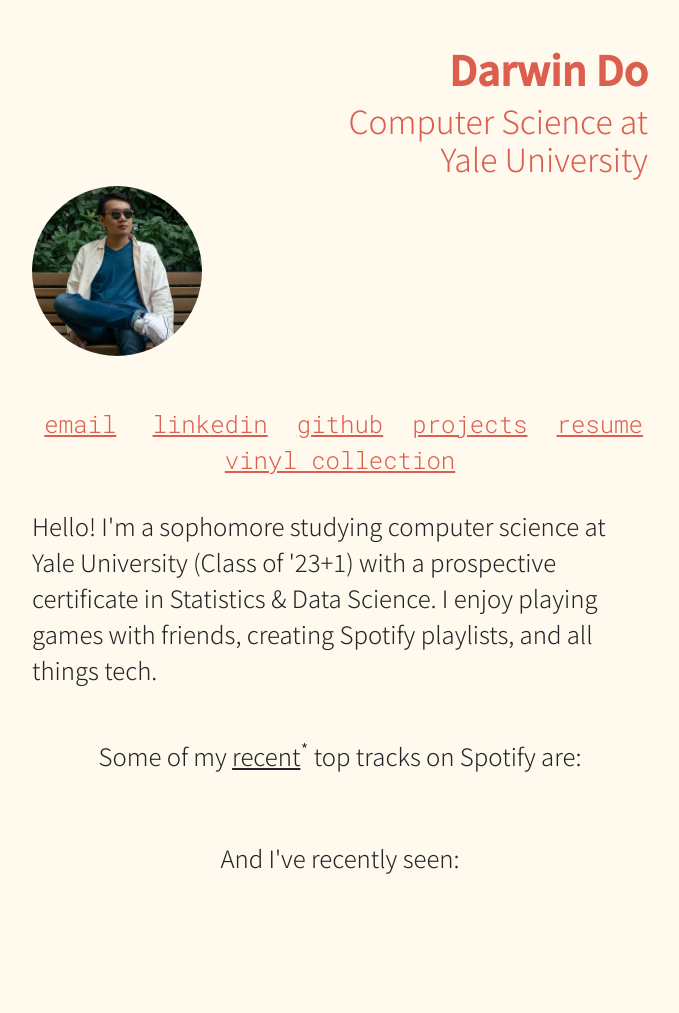
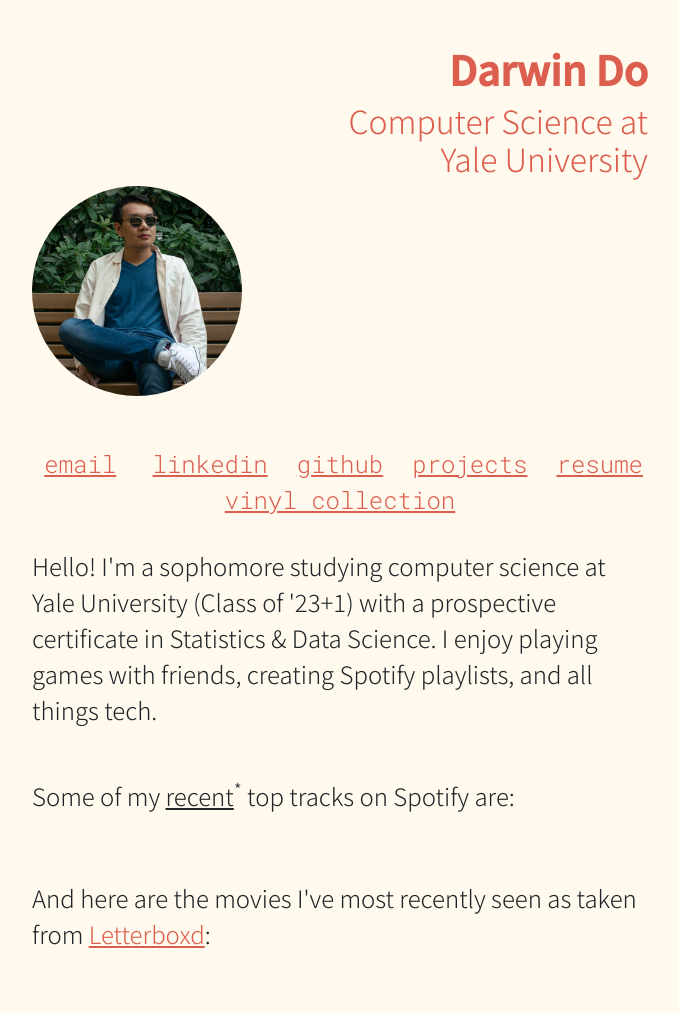
Before and after one commit to dsmaugy/personal-site, a Flask app: template app/templates/index.html.j2 in a window 1280 px wide. Shown: the whole page, without its empty margins (300-979 px from the left). Before the commit the page ends 874 px from the top, so only its background shows below. Run offline with Flask 2, Linux system fonts and the light colour scheme; the template is opened without the code that fills it, so the values that code supplies are empty.

Commit message:
small aesthetic tweaks

```diff
--- a/app/static/css/index.css
+++ b/app/static/css/index.css
@@ -9,14 +9,14 @@
 
 .song-bar {
     width: 100%;
-    text-align: center;
+    /* text-align: center; */
     margin-top: 50px;
     overflow: hidden;
 }
 
 .movie-bar {
     width: 100%;
-    text-align: center;
+    /* text-align: center; */
     margin-top: 50px;
     /* margin-bottom: 80px; */
     overflow: hidden;
@@ -77,3 +77,8 @@
     font-size: 0.3em;
     vertical-align: top;
 }
+
+p a {
+    font-size: inherit;
+    font-family: inherit;
+}
--- a/app/static/css/main.css
+++ b/app/static/css/main.css
@@ -72,5 +72,5 @@ h2 {
 
 .image-header img {
     border-radius: 50%;
-    height: 170px;
+    height: 210px;
 }
--- a/app/templates/index.html.j2
+++ b/app/templates/index.html.j2
@@ -63,7 +63,7 @@
             </div>
 
             <div class="movie-bar">
-                <p>And I've recently seen:</p>
+                <p>And here are the movies I've most recently seen as taken from <a class="inline" href="https://letterboxd.com/dsmaugy/" target="_blank">Letterboxd</a>:</p>
                 <div class="row">
                     {% for item in movies_dict %}
                         <div class="col d-flex justify-content-center">
```
